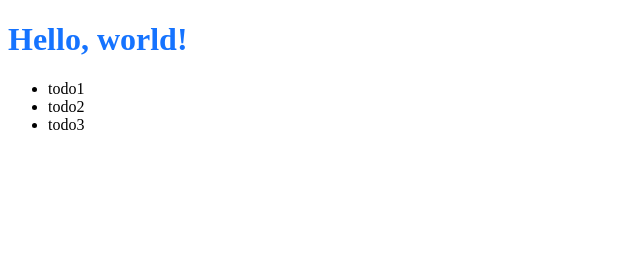
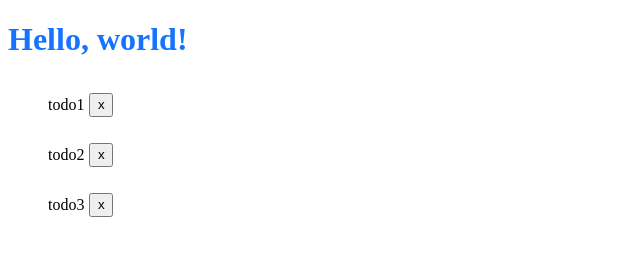
Before and after one commit to yona3/jquery-tutorial, a website built with webpack: page src/index.html in a window 1280 px wide. Shown: the whole page, without its empty margins (0-640 px from the left). Built offline with nearby package versions, Linux system fonts and the light colour scheme; data requests are answered from the project's data file.

Commit message:
add: initialize the app

```diff
--- a/src/index.html
+++ b/src/index.html
@@ -8,10 +8,13 @@
   </head>
   <body>
     <h1>Hello, world!</h1>
-    <ul>
-      <li>todo1</li>
-      <li>todo2</li>
-      <li>todo3</li>
+    <ul id="todos">
+      <template id="todo-template">
+        <li>
+          <p></p>
+          <button>x</button>
+        </li>
+      </template>
     </ul>
     <script src="../dist/bundle.js"></script>
   </body>
--- a/src/index.js
+++ b/src/index.js
@@ -1,9 +1,26 @@
 "use strict";
 
+import $ from "jquery";
 import "./style.css";
 
+// initalize the app
 (async () => {
+  // fetch the data
   const res = await fetch("http://localhost:3000/todos");
   const todos = await res.json();
-  console.log("todos: ", todos);
+
+  const templateContent = $("#todo-template")[0].content;
+  const fragment = document.createDocumentFragment();
+
+  // add the todos to the DOM
+  $.each(todos, (_, todo) => {
+    const clone = document.importNode(templateContent, true);
+    const $li = $("li", clone);
+    const $p = $("p", $li);
+    $li.attr("id", todo.id);
+    $p.text(todo.title);
+    fragment.appendChild(clone);
+  });
+
+  $("#todos").append(fragment);
 })();
--- a/src/style.css
+++ b/src/style.css
@@ -1,3 +1,17 @@
 h1 {
   color: rgb(21, 115, 255);
 }
+
+li {
+  display: flex;
+  align-items: center;
+}
+
+li p {
+  margin-right: 5px;
+}
+
+li button {
+  width: 24px;
+  height: 24px;
+}
```
